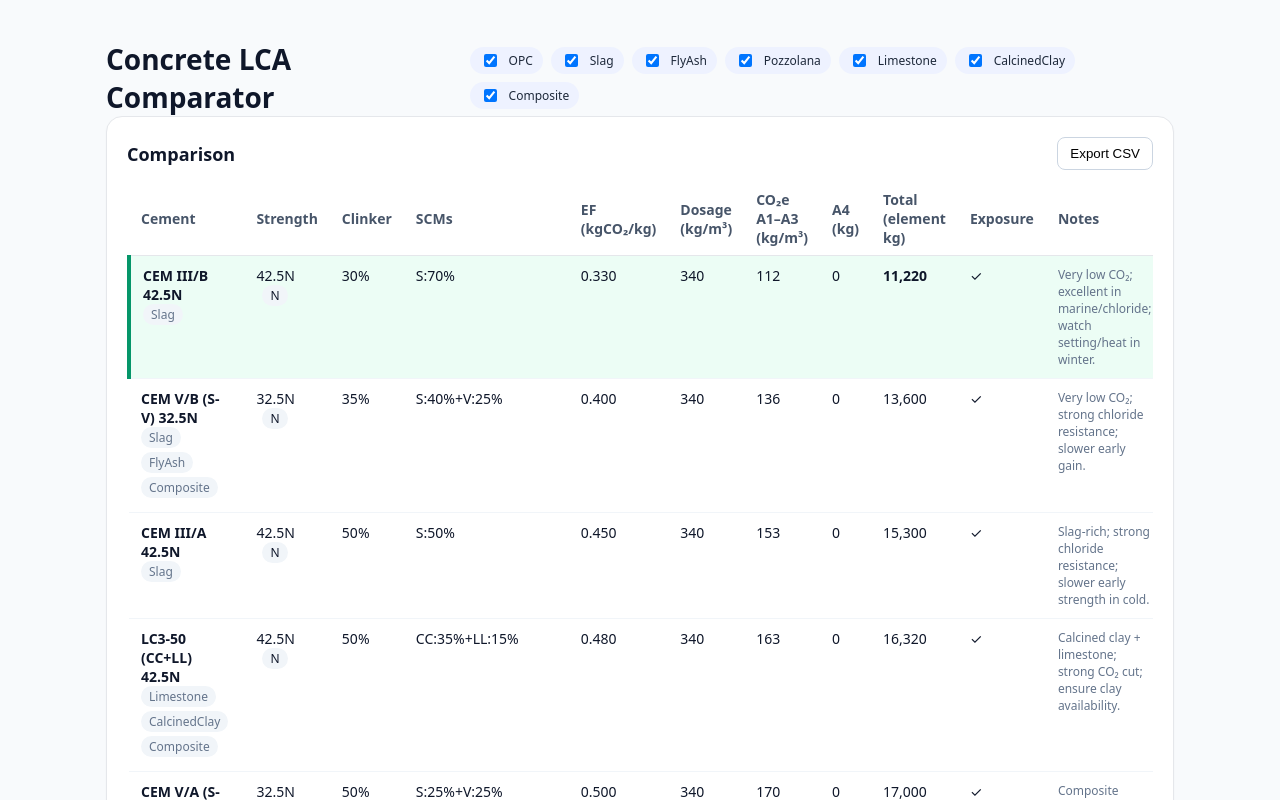
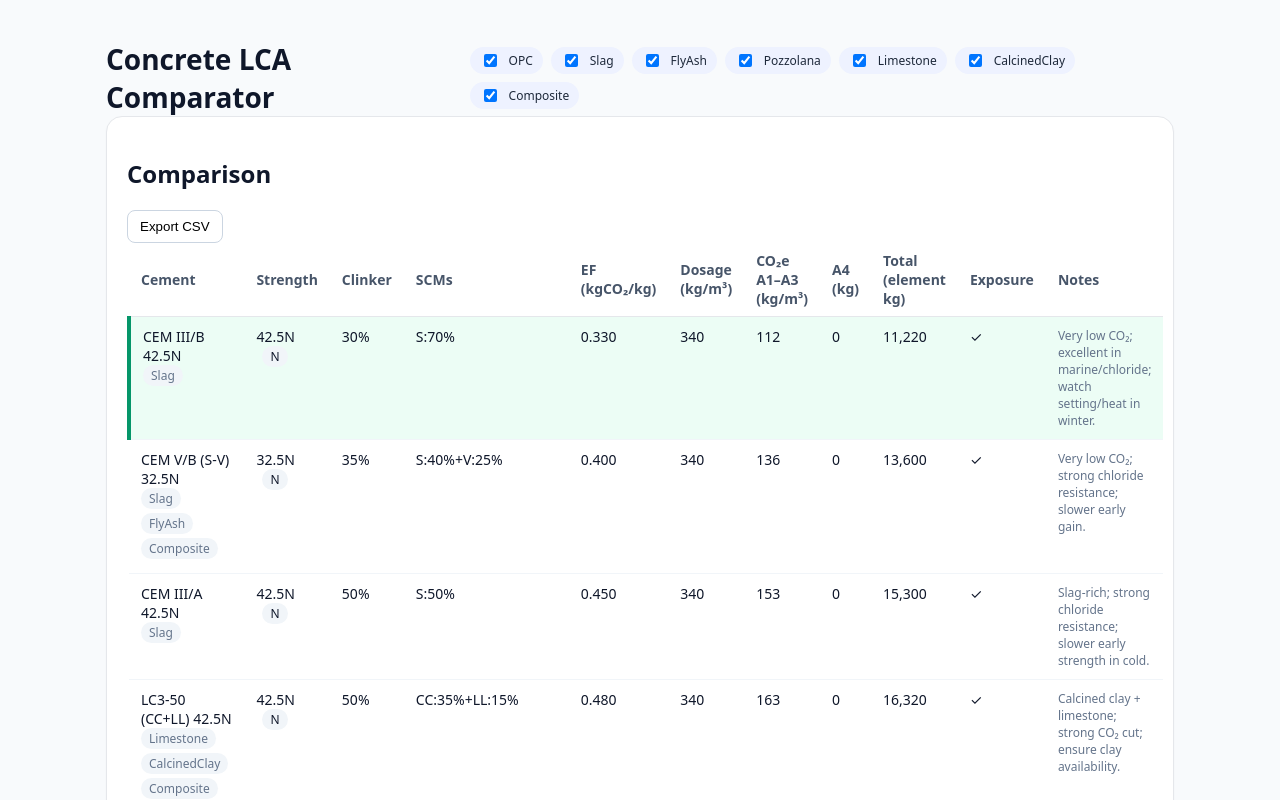
Before and after one commit to MarioSorgente/cement-lca, a Next.js app: page / in a window 1280 px wide. Shown: the top 800 px of the page. Built offline with nearby package versions, Linux system fonts and the light colour scheme.

Commit message:
Update ResultsTable.tsx

```diff
--- a/components/ResultsTable.tsx
+++ b/components/ResultsTable.tsx
@@ -1,14 +1,12 @@
 import { ResultRow, InputsState } from '../lib/types'
 import { formatNumber } from '../lib/calc'
 
+type SortKey = 'cement'|'strength'|'clinker'|'ef'|'dosage'|'a1a3'|'a4'|'total'
+type SortDir = 'asc'|'desc'
+
 export default function ResultsTable({
-  rows,
-  state,
-  dosageOverrides,
-  setDosageOverride,
-  onDownload,
-  bestId,
-  opcBaselineId
+  rows, state, dosageOverrides, setDosageOverride, onDownload,
+  bestId, opcBaselineId, sortKey, sortDir, onSortChange
 }: {
   rows: ResultRow[]
   state: InputsState
@@ -17,52 +15,63 @@ export default function ResultsTable({
   onDownload: () => void
   bestId?: string
   opcBaselineId?: string
+  sortKey: SortKey
+  sortDir: SortDir
+  onSortChange: (k: SortKey) => void
 }) {
   if (!rows.length) return (
     <div className="card">
-      <h2 style={{ fontSize: 18, fontWeight: 600, marginTop: 0 }}>Comparison</h2>
-      <p className="small" style={{ marginTop: 8 }}>No matching cement types with current filters.</p>
+      <div className="card-head">
+        <h2>Comparison</h2>
+        <button className="button" onClick={onDownload} disabled>Export CSV</button>
+      </div>
+      <p className="small">No matching cement types with current filters.</p>
     </div>
+  )
+
+  const Th = ({ k, children }: { k: SortKey; children: React.ReactNode }) => (
+    <th onClick={() => onSortChange(k)} className="th-sort" role="button">
+      <span>{children}</span>
+      <span className={`sort-caret ${sortKey === k ? sortDir : ''}`} aria-hidden />
+    </th>
   )
 
   return (
     <div className="card">
-      <div style={{ display:'flex', justifyContent:'space-between', alignItems:'center', marginBottom:12 }}>
-        <h2 style={{ fontSize: 18, fontWeight: 600, margin: 0 }}>Comparison</h2>
+      <div className="card-head">
+        <h2>Comparison</h2>
         <button className="button" onClick={onDownload}>Export CSV</button>
       </div>
 
-      <div style={{ overflowX: 'auto' }}>
+      <div className="table-wrap">
         <table className="table">
           <thead>
             <tr>
-              <th>Cement</th>
-              <th>Strength</th>
-              <th>Clinker</th>
+              <Th k="cement">Cement</Th>
+              <Th k="strength">Strength</Th>
+              <Th k="clinker">Clinker</Th>
               <th>SCMs</th>
-              <th>EF (kgCO₂/kg)</th>
-              <th>Dosage (kg/m³)</th>
-              <th>CO₂e A1–A3 (kg/m³)</th>
-              <th>A4 (kg)</th>
-              <th>Total (element kg)</th>
+              <Th k="ef">EF (kgCO₂/kg)</Th>
+              <Th k="dosage">Dosage (kg/m³)</Th>
+              <Th k="a1a3">CO₂e A1–A3 (kg/m³)</Th>
+              <Th k="a4">A4 (kg)</Th>
+              <Th k="total">Total (element kg)</Th>
               <th>Exposure</th>
               <th>Notes</th>
             </tr>
           </thead>
           <tbody>
-            {rows.map((r, i) => {
+            {rows.map((r) => {
               const scms = r.cement.scms.map(s => `${s.type}:${Math.round(s.fraction*100)}%`).join('+') || 'None'
-              const rowStyle =
-                r.cement.id === bestId ? 'row-best' :
-                r.cement.id === opcBaselineId ? 'row-baseline' : ''
-
+              const rowClass =
+                (r.cement.id === bestId ? 'row-best ' : '') +
+                (r.cement.id === opcBaselineId ? 'row-baseline ' : '') +
+                (r.exposureCompatible ? '' : 'dimmed')
               return (
-                <tr key={r.cement.id} className={rowStyle + (r.exposureCompatible ? '' : ' dimmed')}>
+                <tr key={r.cement.id} className={rowClass}>
                   <td>
-                    <div style={{ fontWeight: 600 }}>{r.cement.cement_type}</div>
-                    <div className="small">
-                      {r.tags.map(t => <span key={t} className="tag">{t}</span>)}
-                    </div>
+                    <div className="cell-title">{r.cement.cement_type}</div>
+                    <div className="small">{r.tags.map(t => <span key={t} className="tag">{t}</span>)}</div>
                   </td>
                   <td>{r.cement.strength_class} <span className="tag" style={{ marginLeft: 6 }}>{r.cement.early_strength}</span></td>
                   <td>{Math.round(r.cement.clinker_fraction * 100)}%</td>
@@ -83,9 +92,7 @@ export default function ResultsTable({
                   </td>
                   <td>{formatNumber(r.co2ePerM3_A1A3)}</td>
                   <td>{state.includeA4 ? formatNumber(r.a4Transport) : '—'}</td>
-                  <td style={{ fontWeight: r.cement.id === bestId ? 700 : 500 }}>
-                    {formatNumber(r.totalElement)}
-                  </td>
+                  <td className="cell-strong">{formatNumber(r.totalElement)}</td>
                   <td>{r.exposureCompatible ? '✓' : 'Check'}</td>
                   <td className="small">{r.cement.notes}</td>
                 </tr>
@@ -95,15 +102,11 @@ export default function ResultsTable({
         </table>
       </div>
 
-      <div className="small" style={{ display:'flex', gap: 12, marginTop: 12, alignItems:'center' }}>
-        <span className="legend-swatch best" /> Best (lowest total)
-        <span className="legend-swatch baseline" /> OPC baseline (highest OPC)
+      <div className="legend">
+        <span className="legend-swatch best" /> Best (lowest)
+        <span className="legend-swatch baseline" /> OPC baseline
         <span className="legend-swatch other" /> Others
       </div>
-
-      <p className="small" style={{ marginTop: 8 }}>
-        A4 includes transport = volume × distance × factor (per cement).
-      </p>
     </div>
   )
 }
```
